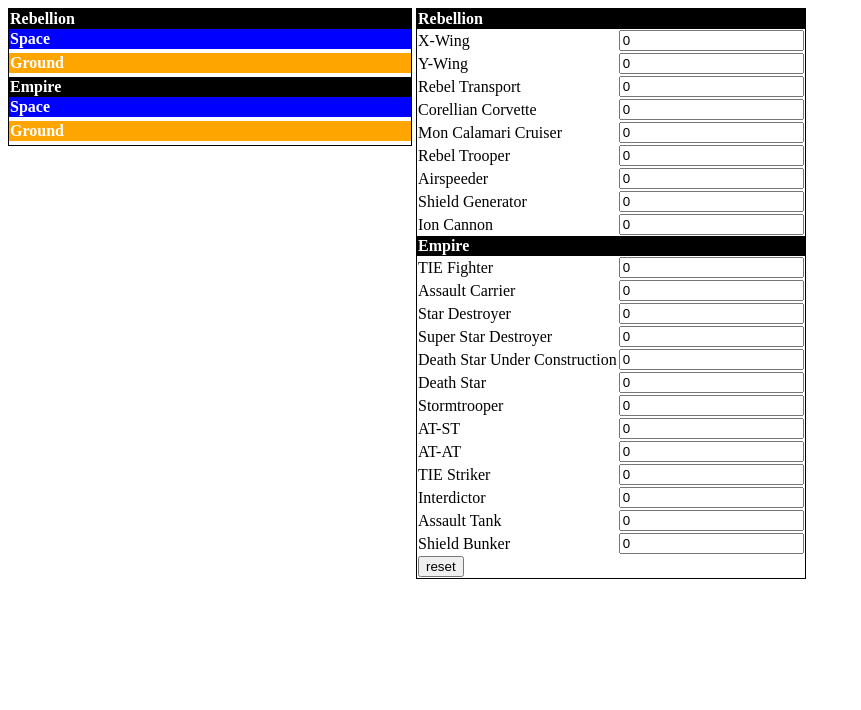
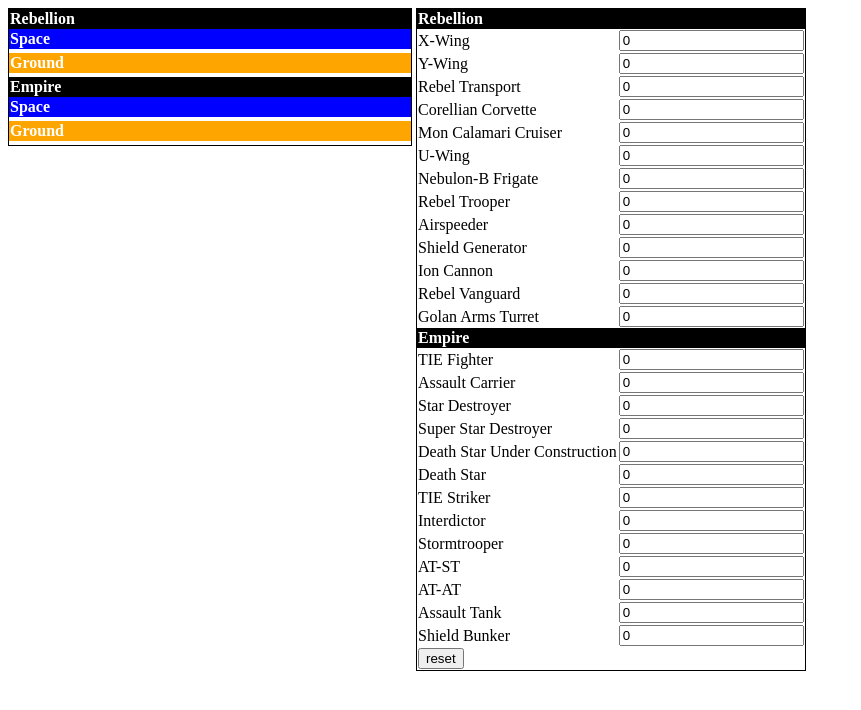
Before and after one commit to elnormous/rebellion, a plain HTML site: page combat.html in a window 1280 px wide. Shown: the whole page, without its empty margins (0-861 px from the left). Drawn offline with Linux system fonts and the light colour scheme.

Commit message:
Add missing rebellion units

```diff
--- a/combat.html
+++ b/combat.html
@@ -87,11 +87,15 @@
 			{"name": "Rebel Transport", "faction": REBELLION, "theater": SPACE},
 			{"name": "Corellian Corvette", "faction": REBELLION, "theater": SPACE, "dice": [BLACK, RED]},
 			{"name": "Mon Calamari Cruiser", "faction": REBELLION, "theater": SPACE, "dice": [BLACK, RED, RED]},
+            {"name": "U-Wing", "faction": REBELLION, "theater": SPACE, "dice": [GREEN]},
+            {"name": "Nebulon-B Frigate", "faction": REBELLION, "theater": SPACE, "dice": [GREEN, GREEN]},
 
 			{"name": "Rebel Trooper", "faction": REBELLION, "theater": GROUND, "dice": [BLACK]},
 			{"name": "Airspeeder", "faction": REBELLION, "theater": GROUND, "dice": [BLACK, RED]},
 			{"name": "Shield Generator", "faction": REBELLION, "theater": GROUND, "abilities": ["At the start of each ground battle step, draw 1 ground tactic card."]},
-			{"name": "Ion Cannon", "faction": REBELLION, "theater": GROUND, "abilities": ["During each space battle step, your opponent rolls 2 fewer dice."]},
+            {"name": "Ion Cannon", "faction": REBELLION, "theater": GROUND, "abilities": ["During each space battle step, your opponent rolls 2 fewer dice."]},
+            {"name": "Rebel Vanguard", "faction": REBELLION, "theater": GROUND, "dice": [GREEN]},
+            {"name": "Golan Arms Turret", "faction": REBELLION, "theater": GROUND, "dice": [GREEN, GREEN]},
 
 			{"name": "TIE Fighter", "faction": EMPIRE, "theater": SPACE, "dice": [BLACK]},
 			{"name": "Assault Carrier", "faction": EMPIRE, "theater": SPACE, "dice": [BLACK, RED]},
@@ -99,14 +103,12 @@
 			{"name": "Super Star Destroyer", "faction": EMPIRE, "theater": SPACE, "dice": [BLACK, BLACK, RED, RED, RED]},
 			{"name": "Death Star Under Construction", "faction": EMPIRE, "theater": SPACE},
 			{"name": "Death Star", "faction": EMPIRE, "theater": SPACE, "dice": [RED, RED, RED, RED]},
+            {"name": "TIE Striker", "faction": EMPIRE, "theater": SPACE, "dice": [GREEN]},
+            {"name": "Interdictor", "faction": EMPIRE, "theater": SPACE, "dice": [GREEN, GREEN], "abilities": ["Rebel units in this system cannot retreat."]},
 
 			{"name": "Stormtrooper", "faction": EMPIRE, "theater": GROUND, "dice": [BLACK]},
 			{"name": "AT-ST", "faction": EMPIRE, "theater": GROUND, "dice": [BLACK, RED]},
 			{"name": "AT-AT", "faction": EMPIRE, "theater": GROUND, "dice": [BLACK, RED, RED]},
-
-			{"name": "TIE Striker", "faction": EMPIRE, "theater": SPACE, "dice": [GREEN]},
-			{"name": "Interdictor", "faction": EMPIRE, "theater": SPACE, "dice": [GREEN, GREEN], "abilities": ["Rebel units in this system cannot retreat."]},
-
 			{"name": "Assault Tank", "faction": EMPIRE, "theater": GROUND, "dice": [GREEN]},
 			{"name": "Shield Bunker", "faction": EMPIRE, "theater": GROUND, "abilities": ["Space Stations in this system cannot be destroyed. Enables deployment in remote system."]},
 		];
```
